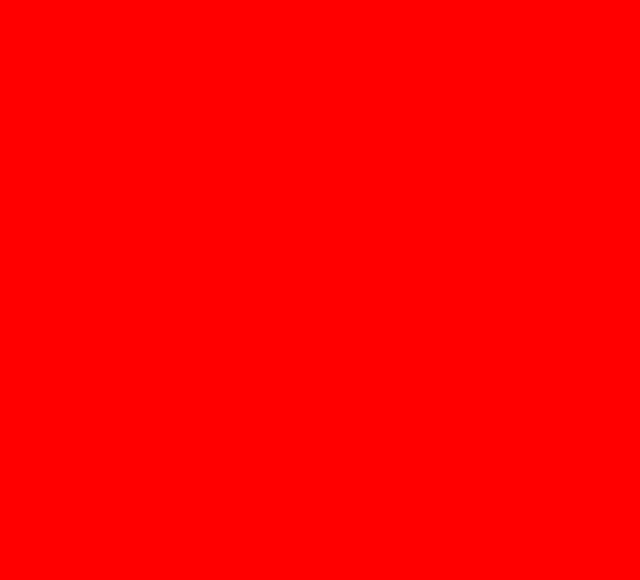
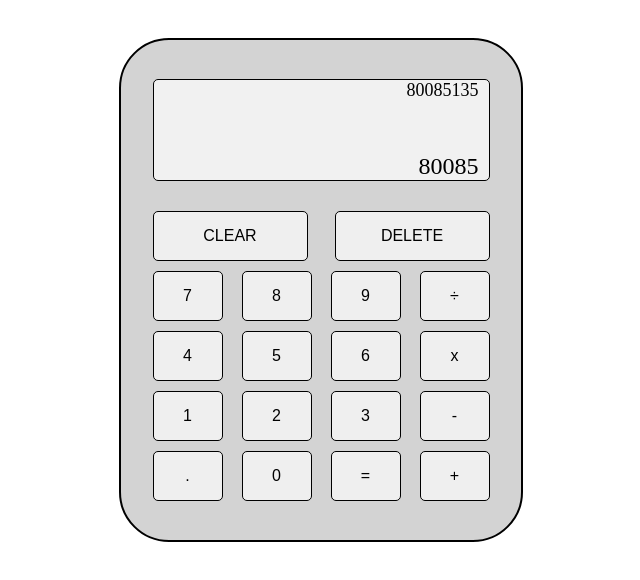
Before and after one commit to ShaunLaidlow/calculator, a plain HTML site: page index.html in a window 1280 px wide. Shown: the whole page, without its empty margins (319-959 px from the left). Drawn offline with Linux system fonts and the light colour scheme.

Commit message:
CHANGED LAYOUT OF DIVS. CREATED OVERALL CSS LOOK

```diff
--- a/index.html
+++ b/index.html
@@ -6,9 +6,44 @@
     <meta name="viewport" content="width=device-width, initial-scale=1.0">
     <script src="script.js" defer></script>
     <link rel="stylesheet" href="style.css">
-    <title>Document</title>
+    <title>Calculator</title>
 </head>
 <body>
-
+    <div class="calcBody">
+        <div class="container">
+            <div class="screen">
+                <div class="previous">80085135</div>
+                <div class="current">80085</div>
+            </div>
+            <div class="row">
+                <button id = "clear">CLEAR</button>
+                <button id = "delete">DELETE</button>
+            </div>
+            <div class="row">
+                <button class = "digit">7</button>
+                <button class = "digit">8</button>
+                <button class = "digit">9</button>
+                <button class = "digit">÷</button>
+            </div>
+            <div class="row">
+                <button class = "digit">4</button>
+                <button class = "digit">5</button>
+                <button class = "digit">6</button>
+                <button class = "digit">x</button>
+            </div>
+            <div class="row">
+                <button class = "digit">1</button>
+                <button class = "digit">2</button>
+                <button class = "digit">3</button>
+                <button class = "digit">-</button>
+            </div>
+            <div class="row">
+                <button class = "digit">.</button>
+                <button class = "digit">0</button>
+                <button class = "digit">=</button>
+                <button class = "digit">+</button>
+            </div>
+        </div>
+    </div>
 </body>
 </html>
--- a/style.css
+++ b/style.css
@@ -1,3 +1,70 @@
-body {
-    background-color: red;
+
+body{
+    display: flex;
+    align-items: center;
+    justify-content: center;
 }
+
+.container{
+    padding: 20px;
+
+
+}
+
+.calcBody {
+    display: flex;
+    border: 2px solid black;
+    border-radius: 50px;
+    flex-direction: column;
+    align-items: center;
+    justify-content: center;
+    height: 500px;
+    width: 400px;
+    background-color: lightgray;
+    margin: 30px;
+  }
+
+  .screen {
+    display: flex;
+    flex-direction: column;
+    align-items: flex-end;
+    justify-content: space-between;
+    background-color: #f1f1f1;
+    height: 100px;
+    margin-bottom: 30px;
+    width: 335px;
+    border-radius: 5px;
+    border: 1px solid black;
+    border-color: black;
+  }
+
+  .row {
+    display: flex;
+    justify-content: space-between ;
+    align-items: center;
+    margin-top: 10px;
+  }
+
+  .row button {
+    width: 70px;
+    height: 50px;
+    border: 1px solid black;
+    font-size: 16px;
+    border-radius: 5px;
+  }
+
+  #clear,
+  #delete {
+    width: 155px;
+  }
+
+  .previous {
+    font-size: 18px;
+    margin-bottom: 5px;
+    margin-right: 10px;
+  }
+
+  .current {
+    font-size: 24px;
+    margin-right: 10px;
+  }
```
